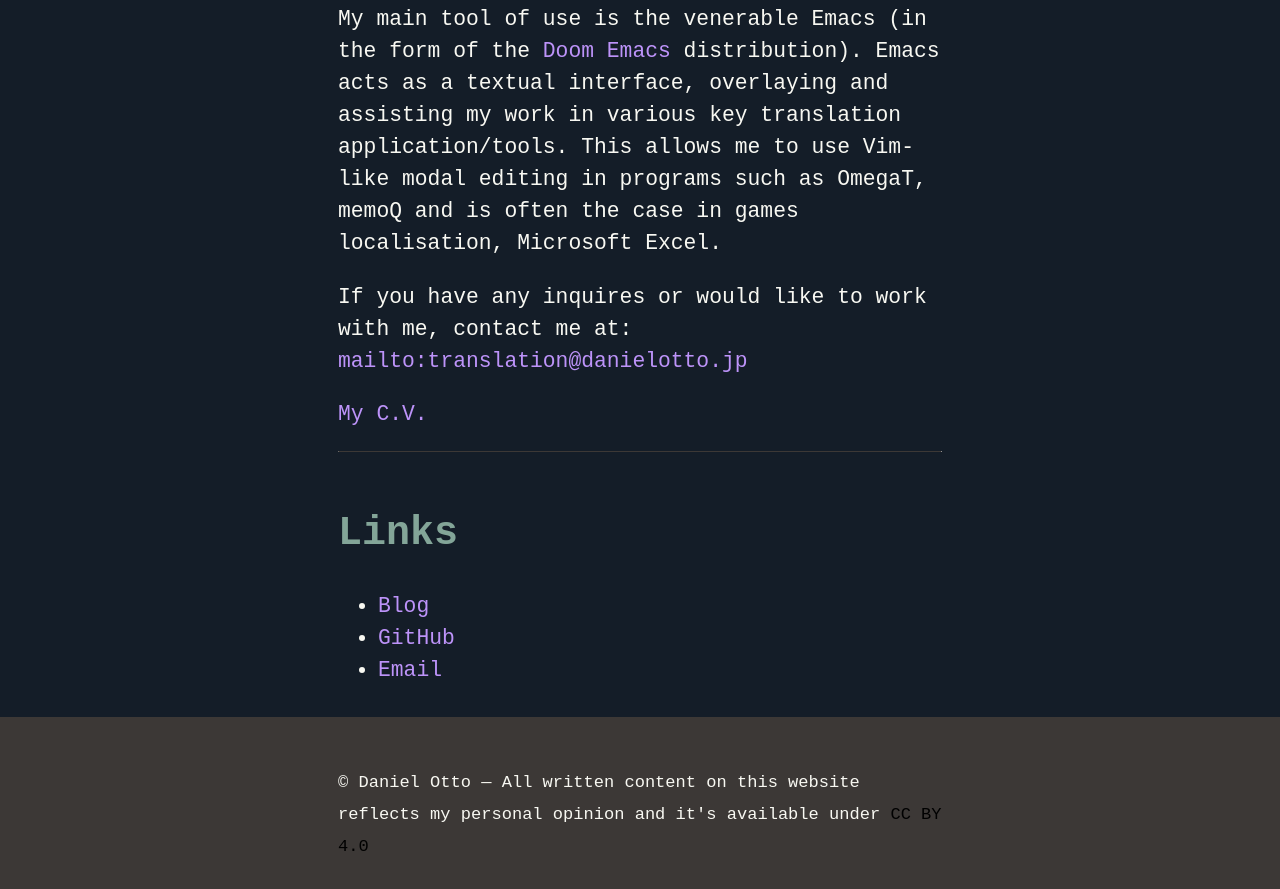
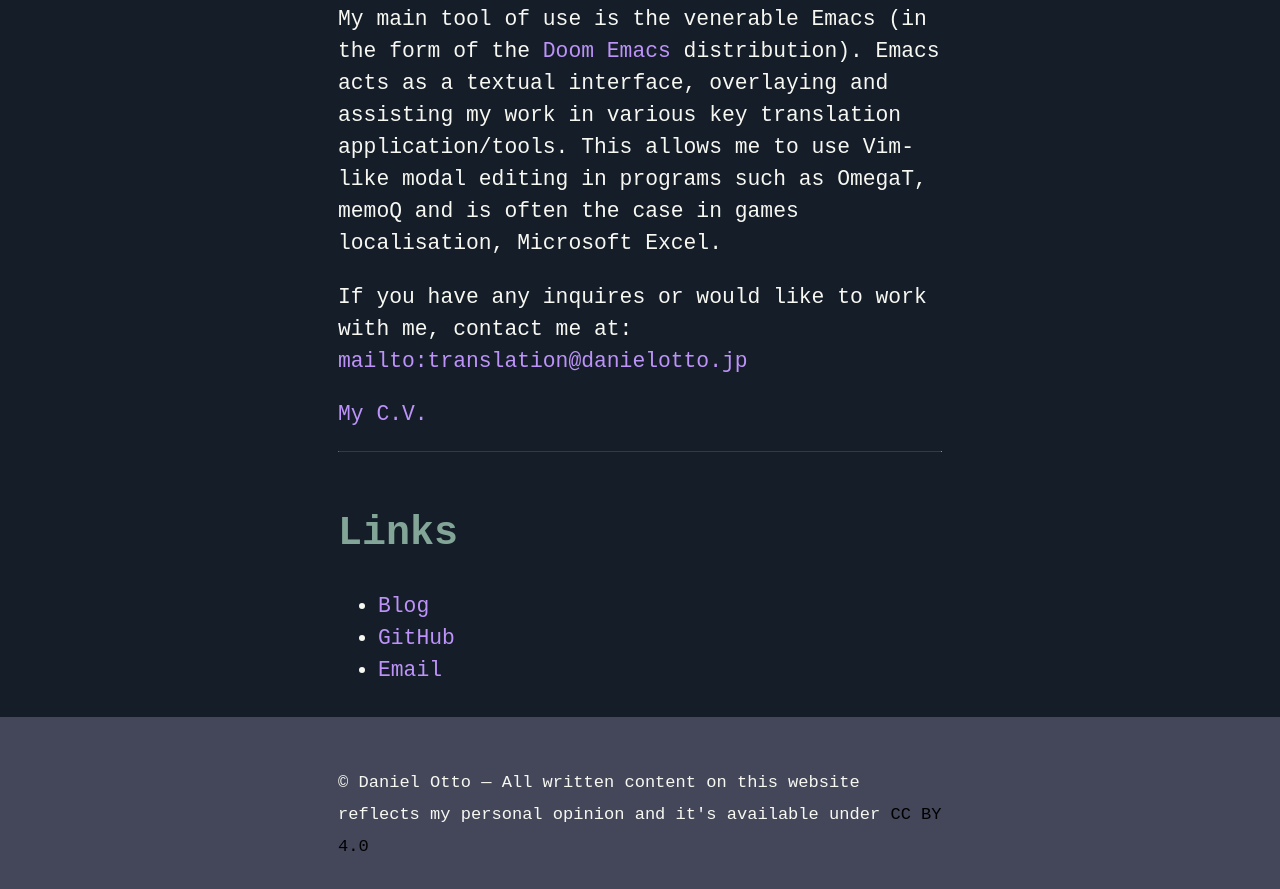
Before and after one commit to nanjigen/profile-page, a plain HTML site: page index.html in a window 1280 px wide. Shown: the part 886-1775 px from the top of the page. Drawn offline with Linux system fonts and the light colour scheme.

Commit message:
Updated footer colorscheme

```diff
--- a/static/css/common.css
+++ b/static/css/common.css
@@ -36,7 +36,7 @@ hr                   { border-top: 0; border-bottom: solid 1px #3c3836; }
 /* Footer */
 .footer              { font-size: .8em; margin: 0; }
 .footer .email-link  { text-align: center; font-size: 30px; color: #666; padding: 40px 0; }
-.footer .bg          { background: #3c3836; padding: 40px 0; }
+.footer .bg          { background: #44475a; padding: 40px 0; }
 .footer a            { color: #000; text-decoration: none; }
 .footer a:hover      { text-decoration: underline; background: transparent; }
 
--- a/theme/static/css/common.css
+++ b/theme/static/css/common.css
@@ -36,7 +36,7 @@ hr                   { border-top: 0; border-bottom: solid 1px #3c3836; }
 /* Footer */
 .footer              { font-size: .8em; margin: 0; }
 .footer .email-link  { text-align: center; font-size: 30px; color: #666; padding: 40px 0; }
-.footer .bg          { background: #3c3836; padding: 40px 0; }
+.footer .bg          { background: #44475a; padding: 40px 0; }
 .footer a            { color: #000; text-decoration: none; }
 .footer a:hover      { text-decoration: underline; background: transparent; }
 
```
